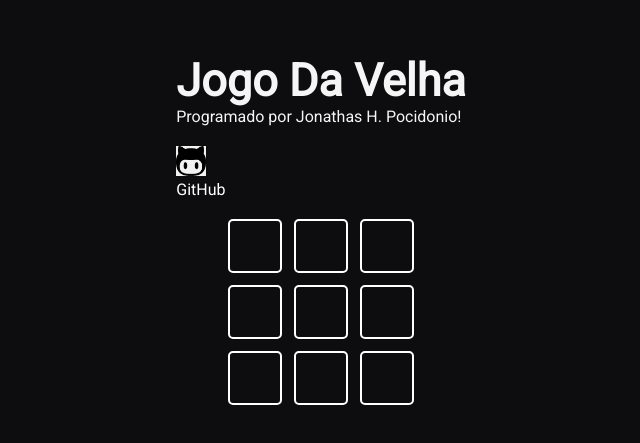
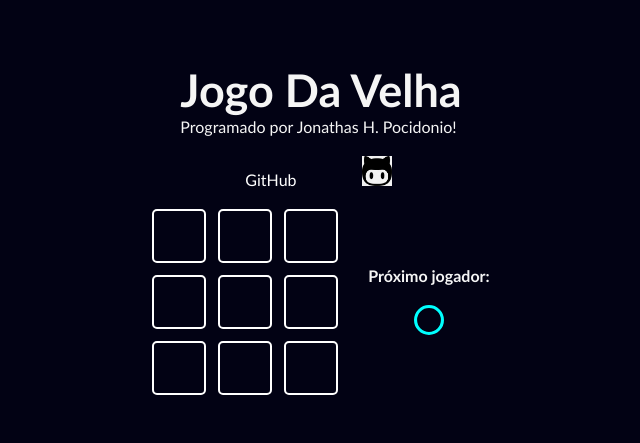
Before and after one commit to jonathashenrique7/jogo-da-velha-next, a Next.js app: page / in a window 1280 px wide. Shown: the part 171-614 px from the top of the page, without its empty margins (319-959 px from the left). Built offline with nearby package versions, Linux system fonts and the light colour scheme.

Commit message:
Lógica do game!

```diff
--- a/src/components/Game/Game.jsx
+++ b/src/components/Game/Game.jsx
@@ -1,18 +1,46 @@
 import { useState } from 'react'
+// Estilos CSS
 import styles from './Game.module.css'
+// Componentes JSX
+import { Icon } from '../icons/Icons'
+import { GameOption } from '../gameOption/GameOption'
 
-import { GameOption } from '../gameOption/GameOption'
 //
-
 export const Game = () => {
     const [gameState, setGameState]  = useState(Array(9).fill(0))
+    const [currentPlayer, setCurrentPlayer] = useState(1)
+
+    const handleClick = (locality) => {
+        if ((gameState[locality]) === 0) {
+            let newGameState = [...gameState] // Copiando os valores do gameState no Array -> Sem alterar o original
+            newGameState[locality] = currentPlayer
+            setCurrentPlayer(currentPlayer * -1)
+            setGameState(newGameState)
+        }
+    }
 
     return (
-        <div className={styles.game}>
-            {
-                gameState.map((value, locality) =>
-                    <GameOption key={`game-option-position=${locality}`} status={value} /> )
-            }
+        <div className={styles.gameContent}>
+            <div className={styles.game}>
+                {
+                    gameState.map((value, locality) =>
+                        <GameOption
+                            key={`game-option-position=${locality}`}
+                            status={value}
+                            onClick={() => handleClick(locality)}
+                        />
+                    )
+                }
+            </div>
+            <div className={styles.gameInfo}>
+                <h4>Próximo jogador:</h4>
+                {
+                    currentPlayer === 1 && <Icon iconName="circle" />
+                }
+                {
+                    currentPlayer === -1 && <Icon iconName="x" />
+                }
+            </div>
         </div>
     )
 }
--- a/src/components/Game/Game.module.css
+++ b/src/components/Game/Game.module.css
@@ -4,3 +4,16 @@
     grid-template-columns: repeat(3, 1fr); /* 3 -> Por espaço! */
     gap: 12px;
 }
+
+.gameContent {
+    display: flex;
+    gap: 30px;
+    align-items: center;
+}
+
+.gameInfo {
+    display: flex;
+    flex-direction: column;
+    align-items: center;
+    gap: 20px;
+}
--- a/src/components/gameOption/GameOption.jsx
+++ b/src/components/gameOption/GameOption.jsx
@@ -4,9 +4,9 @@ import styles from './GameOption.module.css'
 const GameIcon = ({ iconName }) => <Icon iconName={iconName} size="25px" />
 
 // O alinhamento irá acontecer na "div" -> Trabalhar o CSS no componente "Game"
-export const GameOption = ({status}) => {
+export const GameOption = ({status, onClick}) => {
     return (
-        <div className={styles.gameOption}>
+        <div className={styles.gameOption} onClick={onClick}>
             {
                 status === 1 && <GameIcon iconName="circle" />
             }
--- a/src/components/header/Header.jsx
+++ b/src/components/header/Header.jsx
@@ -13,11 +13,10 @@ export const Header = () => {
             >Jogo Da Velha</Title>
             <Subtitle>Programado por Jonathas H. Pocidonio!</Subtitle>
             <div className={styles.iconContent}>
-                <img href='https://github.com/jonathashenrique7' src="/icons/logo.png" alt="github" width="30" height="30" /><br />
-
-                <a href='https://github.com/jonathashenrique7' target='_blank'>
+                <a className={styles.linkContent} href='https://github.com/jonathashenrique7' target='_blank'>
                     GitHub
                 </a>
+                <img src="/icons/logo.png" alt="github" width="30" height="30" />
             </div>
         </div>
     )
--- a/src/components/header/Header.module.css
+++ b/src/components/header/Header.module.css
@@ -6,3 +6,7 @@
 .iconContent {
     margin: 20px 0;
 }
+
+.linkContent {
+    padding: calc(10px * 6.5);
+}
--- a/style.css
+++ b/style.css
@@ -5,8 +5,8 @@
 
 body {
   color: whitesmoke;
-  font-family: 'Roboto', sans-serif;
-  background-color: rgb(13, 13, 15);
+  font-family:'Trebuchet MS', 'Lucida Sans Unicode', 'Lucida Grande', 'Lucida Sans', Arial, sans-serif;
+  background-color: rgb(2, 2, 20);
 }
 
 .container {
@@ -22,6 +22,7 @@ a {
   color: white;
   text-transform: capitalize;
   text-decoration: none;
+  transition: 2s;
 }
 
 a:hover { color: lightgreen; transition: 2s; }
```
Also changed, not shown: ARQUIVO.txt (added).
